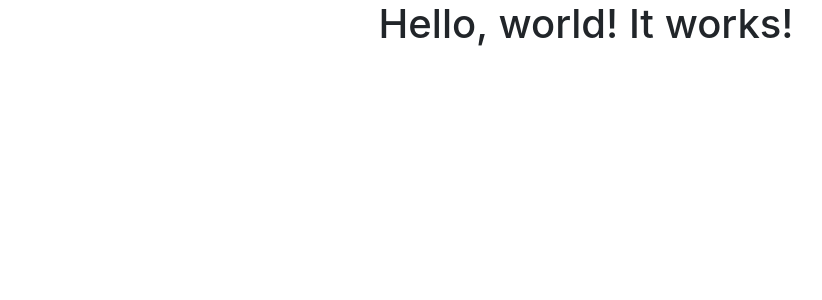
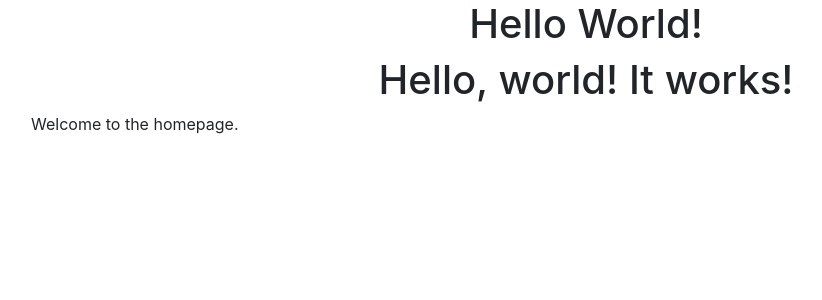
Before and after one commit to antonius24/eCommerce, a Django app: page / in a window 1280 px wide. Shown: the top 300 px of the page, without its empty margins (54-876 px from the left). Run offline with Django 3.2, Linux system fonts and the light colour scheme; some libraries are stand-ins or nearby versions.

Commit message:
Add contact page and about page

```diff
--- a/Development/eCommerce/src/ecommerce/urls.py
+++ b/Development/eCommerce/src/ecommerce/urls.py
@@ -16,8 +16,10 @@ Including another URLconf
 from django.conf.urls import url
 from django.contrib import admin
 
-from .views import home_page
+from .views import home_page, about_page, contact_page
 urlpatterns = [
     url(r'^$', home_page),
+    url(r'^about/$', about_page),
+    url(r'^contact/$', contact_page),
     url(r'^admin/', admin.site.urls),
 ]
--- a/Development/eCommerce/src/ecommerce/views.py
+++ b/Development/eCommerce/src/ecommerce/views.py
@@ -30,4 +30,22 @@ def home_page_old(request):
 	return HttpResponse(html_)
 
 def home_page(request):
-	return render(request, "home_page.html", {})
+	context = {
+		"title":"Hello World!",
+		"content":" Welcome to the homepage."
+	}
+	return render(request, "home_page.html", context)
+
+def about_page(request):
+	context = {
+		"title":"about page",
+		"content":" Welcome to the about page."
+	}
+	return render(request, "home_page.html", context)
+
+def contact_page(request):
+	context = {
+		"title":"contact page",
+		"content":" Welcome to the contact page."
+	}
+	return render(request, "home_page.html", context)
--- a/Development/eCommerce/src/templates/home_page.html
+++ b/Development/eCommerce/src/templates/home_page.html
@@ -12,8 +12,16 @@
   </head>
   <body>
   	<div class="text-center">
-    <h1>Hello, world! It works!</h1>
+  		<h1> {{title}} </h1>
+    	<h1>Hello, world! It works!</h1>
     </div>
+    <div class='container'>
+    <div class='row'>
+    	<div class='col'>
+    		<p>{{ content }} </p>
+    	</div>
+    </div>
+	</div>
     <!-- Optional JavaScript -->
     <!-- jQuery first, then Popper.js, then Bootstrap JS -->
     <script src="https://code.jquery.com/jquery-3.2.1.slim.min.js" integrity="sha384-KJ3o2DKtIkvYIK3UENzmM7KCkRr/rE9/Qpg6aAZGJwFDMVNA/GpGFF93hXpG5KkN" crossorigin="anonymous"></script>
```
